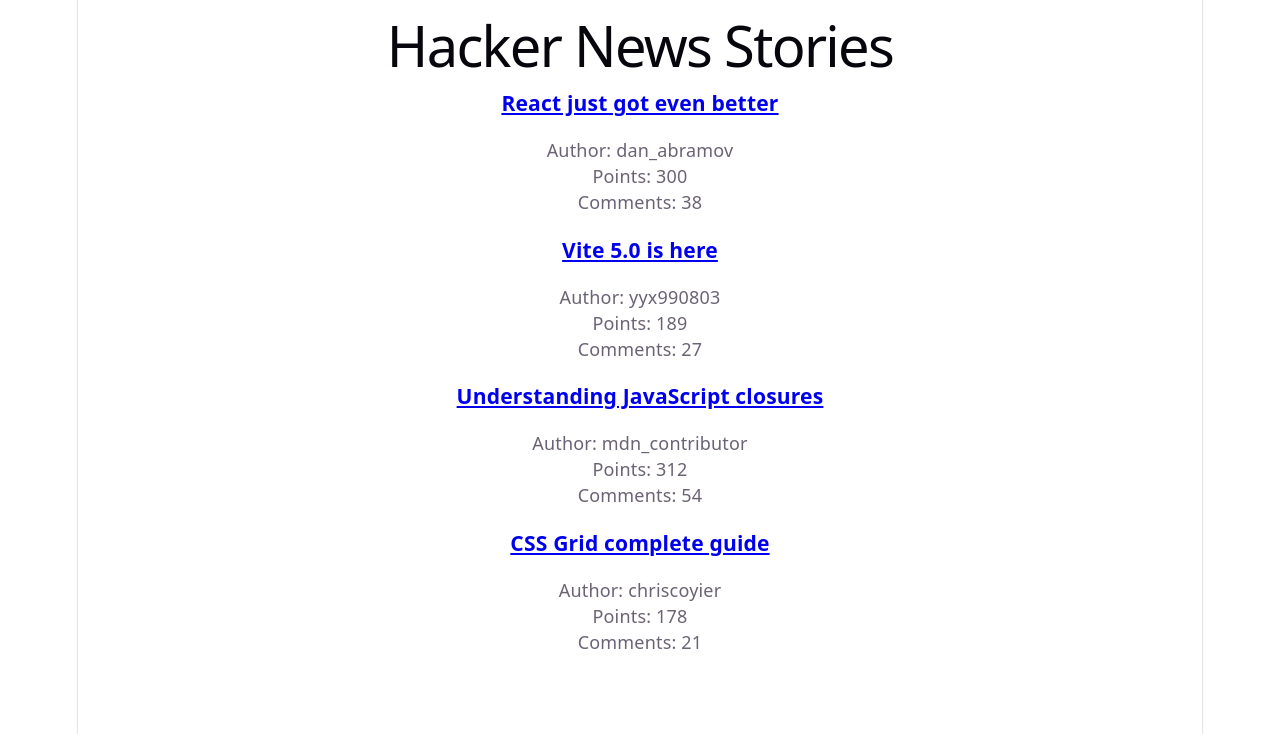
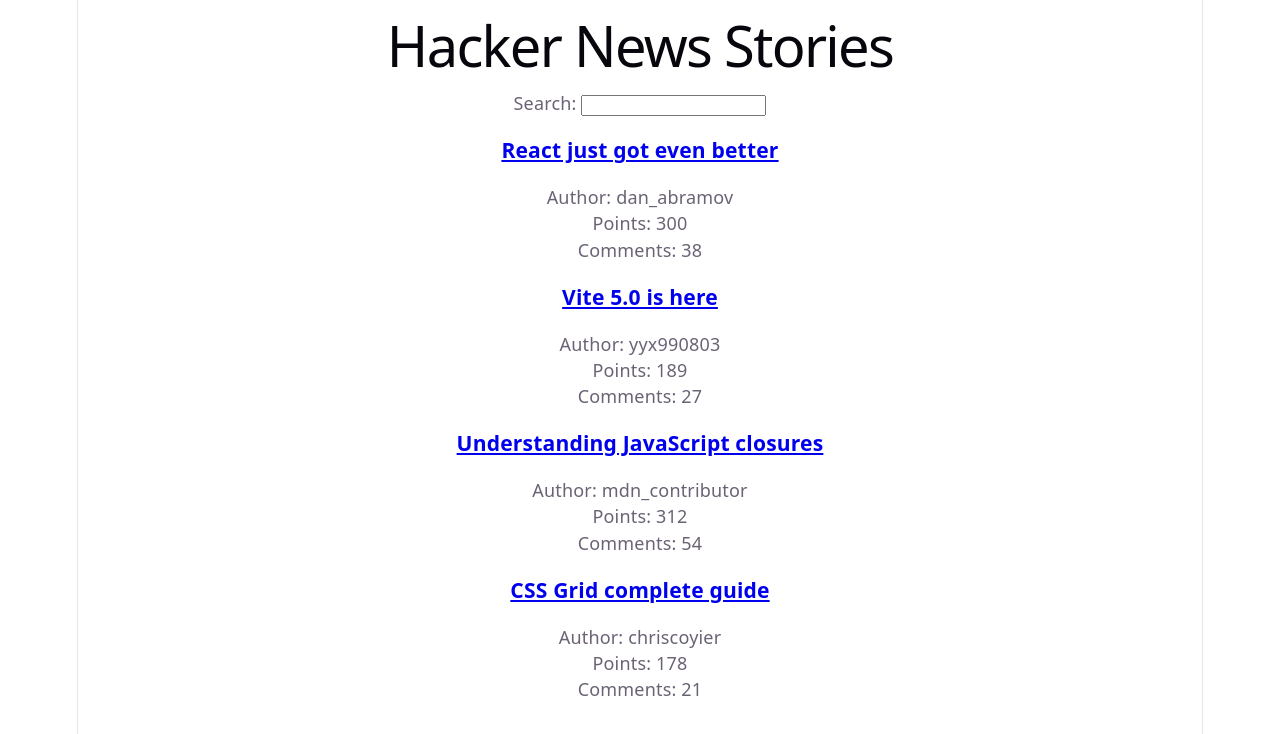
Before and after one commit to arijsoltani/my-react-project, a React (Vite) app in the folder my-react-project/: page / in a window 1280 px wide. Shown: the top 734 px of the page. Built offline with nearby package versions, Linux system fonts and the light colour scheme.

Commit message:
Week 4: Extracting components (no props yet)

```diff
--- a/my-react-project/src/App.jsx
+++ b/my-react-project/src/App.jsx
@@ -1,14 +1,4 @@
-// Data structure for each story:
-// {
-//   objectID: unique number - used as React key
-//   title: string - article title
-//   url: string - link to article
-//   author: string - who posted it
-//   points: number - popularity score
-//   num_comments: number - number of comments
-// }
-// objectID is used as the key because it is unique and stable
-// This structure is realistic because it matches the real Hacker News API
+// Global stories array - accessible by all components
 const stories = [
   {
     objectID: 1,
@@ -44,12 +34,29 @@
   },
 ];
 
-function App() {
-  console.log(stories[0]);
-
+// Header component - displays the app title
+function Header() {
   return (
     <div>
       <h1>Hacker News Stories</h1>
+    </div>
+  );
+}
+
+// Search component - responsible for the search UI only
+function Search() {
+  return (
+    <div>
+      <label htmlFor="search">Search: </label>
+      <input type="text" id="search" />
+    </div>
+  );
+}
+
+// List component - responsible for rendering the stories list
+function List() {
+  return (
+    <div>
       {stories.map((story) => (
         <div key={story.objectID}>
           <h3>
@@ -66,4 +73,22 @@
   );
 }
 
+// App component - the main component that puts everything together
+function App() {
+  return (
+    <div>
+      <Header />
+      <Search />
+      <List />
+    </div>
+  );
+}
+
 export default App;
+
+// Reflection:
+// 1. App is now just a container that assembles all components together
+// 2. List is responsible only for rendering the stories
+// 3. Search is responsible only for the search input UI
+// 4. This structure is cleaner because each component has one job,
+//    making it easier to debug, reuse, and maintain
```
